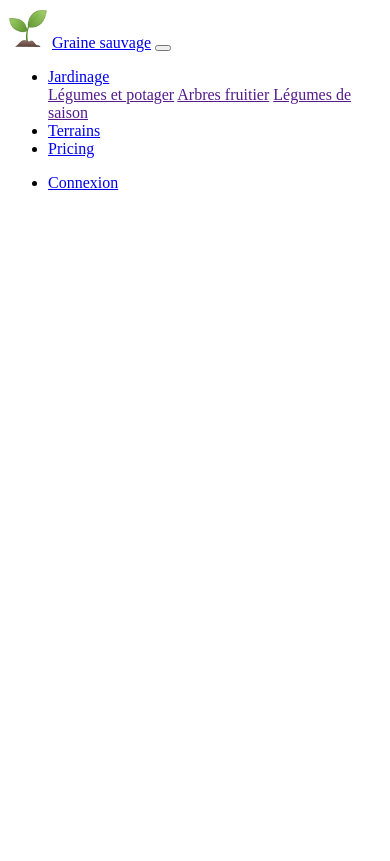
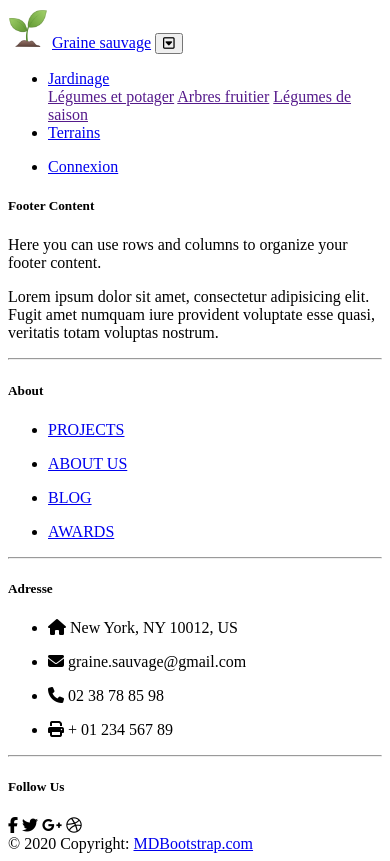
Before and after one commit to Tisserandmat/graine-sauvage, a Symfony app: template templates/layout.html.twig in a window 390 px wide. Before the commit the page ends 190 px from the top, so only its background shows below. Run offline with Twig, Linux system fonts and the light colour scheme; the template is opened without the code that fills it, so the values that code supplies are empty; some libraries are stand-ins or nearby versions.

Commit message:
Ajout du footer + nouvelle palettes de couleur, ajout de font awesome + ajout incone menu pour la navbar mode responsive

```diff
--- a/assets/scss/_vars.scss
+++ b/assets/scss/_vars.scss
@@ -4,6 +4,7 @@
 $primary-color : #005668;;
 $light-green : #5a974c;
 $light-color: #ffffff;
+$sun-color: #FF9505;
 
 $font-title: 'Indie Flower', cursive;
 $font-text: 'Oxygen', sans-serif;
@@ -15,7 +16,7 @@
 $size-title: calc(3 * var($size-text));
 
 $theme-colors: (
-        "primary": $primary-color,
         "danger": #FF4136,
-        "info": $light-green,
+        "success": $light-green,
+        "info": #FF9505
 );
--- a/templates/_layoutAdmin.html.twig
+++ b/templates/_layoutAdmin.html.twig
@@ -15,5 +15,6 @@
 {% block javascripts %}
  {{ encore_entry_script_tags('app') }}
 {% endblock %}
+{% include 'footer.html.twig' %}
 </body>
 </html>
--- /dev/null
+++ b/templates/footer.html.twig
@@ -0,0 +1,128 @@
+<!-- Footer -->
+<footer class="page-footer font-small mdb-color bg-success lighten-3 pt-4">
+
+    <!-- Footer Links -->
+    <div class="container bg-success text-center text-md-left">
+
+        <!-- Grid row -->
+        <div class="row bg-success">
+
+            <!-- Grid column -->
+            <div class="col-md-4 col-lg-3 mr-auto my-md-4 my-0 mt-4 mb-1">
+
+                <!-- Content -->
+                <h5 class="font-weight-bold text-uppercase mb-4">Footer Content</h5>
+                <p>Here you can use rows and columns to organize your footer content.</p>
+                <p>Lorem ipsum dolor sit amet, consectetur adipisicing elit. Fugit amet numquam iure provident voluptate
+                    esse
+                    quasi, veritatis totam voluptas nostrum.</p>
+
+            </div>
+            <!-- Grid column -->
+
+            <hr class="clearfix w-100 d-md-none">
+
+            <!-- Grid column -->
+            <div class="col-md-2 col-lg-2 mx-auto my-md-4 my-0 mt-4 mb-1">
+
+                <!-- Links -->
+                <h5 class="font-weight-bold text-uppercase mb-4">About</h5>
+
+                <ul class="list-unstyled">
+                    <li>
+                        <p>
+                            <a href="#!">PROJECTS</a>
+                        </p>
+                    </li>
+                    <li>
+                        <p>
+                            <a href="#!">ABOUT US</a>
+                        </p>
+                    </li>
+                    <li>
+                        <p>
+                            <a href="#!">BLOG</a>
+                        </p>
+                    </li>
+                    <li>
+                        <p>
+                            <a href="#!">AWARDS</a>
+                        </p>
+                    </li>
+                </ul>
+
+            </div>
+            <!-- Grid column -->
+
+            <hr class="clearfix w-100 d-md-none">
+
+            <!-- Grid column -->
+            <div class="col-md-4 col-lg-3 mx-auto my-md-4 my-0 mt-4 mb-1">
+
+                <!-- Contact details -->
+                <h5 class="font-weight-bold text-uppercase mb-4">Adresse</h5>
+
+                <ul class="list-unstyled">
+                    <li>
+                        <p>
+                            <i class="fas fa-home mr-3"></i> New York, NY 10012, US</p>
+                    </li>
+                    <li>
+                        <p>
+                            <i class="fas fa-envelope mr-3"></i> graine.sauvage@gmail.com</p>
+                    </li>
+                    <li>
+                        <p>
+                            <i class="fas fa-phone mr-3"></i> 02 38 78 85 98</p>
+                    </li>
+                    <li>
+                        <p>
+                            <i class="fas fa-print mr-3"></i> + 01 234 567 89</p>
+                    </li>
+                </ul>
+
+            </div>
+            <!-- Grid column -->
+
+            <hr class="clearfix w-100 d-md-none">
+
+            <!-- Grid column -->
+            <div class="col-md-2 col-lg-2 text-center mx-auto my-4">
+
+                <!-- Social buttons -->
+                <h5 class="font-weight-bold text-uppercase mb-4">Follow Us</h5>
+
+                <!-- Facebook -->
+                <a type="button" class="btn-floating btn-fb">
+                    <i class="fab fa-facebook-f"></i>
+                </a>
+                <!-- Twitter -->
+                <a type="button" class="btn-floating btn-tw">
+                    <i class="fab fa-twitter"></i>
+                </a>
+                <!-- Google +-->
+                <a type="button" class="btn-floating btn-gplus">
+                    <i class="fab fa-google-plus-g"></i>
+                </a>
+                <!-- Dribbble -->
+                <a type="button" class="btn-floating btn-dribbble">
+                    <i class="fab fa-dribbble"></i>
+                </a>
+
+            </div>
+            <!-- Grid column -->
+
+        </div>
+        <!-- Grid row -->
+
+    </div>
+    <!-- Footer Links -->
+
+    <!-- Copyright -->
+    <div class="footer-copyright text-center bg-success py-3">© 2020 Copyright:
+        <a href="https://mdbootstrap.com/"> MDBootstrap.com</a>
+    </div>
+    <!-- Copyright -->
+
+</footer>
+<!-- Footer -->
--- a/templates/layout.html.twig
+++ b/templates/layout.html.twig
@@ -12,8 +12,11 @@
 {% include 'navbar.html.twig' %}
 {% block body %}
 {% endblock %}
+{% include 'footer.html.twig' %}
 {% block javascripts %}
+ <script src="https://kit.fontawesome.com/38fc56fe7a.js" crossorigin="anonymous"></script>
  {{ encore_entry_script_tags('app') }}
 {% endblock %}
+
 </body>
 </html>
--- a/templates/navbar.html.twig
+++ b/templates/navbar.html.twig
@@ -1,43 +1,30 @@
 <nav class="navbar navbar-expand-lg navbar bg-light">
-
     <img class="mr-3 rounded" height="40" src="{{ asset('images/logo.png') }}" alt="logo">
-
-    <a class="navbar-brand text-info mr-3"  href="{{ path('home') }}">Graine sauvage</a>
-
-    <button class="navbar-toggler" type="button" data-toggle="collapse" data-target="#navbarNavDropdown"
+    <a class="navbar-brand text-success mr-3"  href="{{ path('home') }}">Graine <span class="text-info">sauvage</span></a>
+    <button class="navbar-toggler " type="button" data-toggle="collapse" data-target="#navbarNavDropdown"
             aria-controls="navbarNavDropdown" aria-expanded="false" aria-label="Toggle navigation">
-        <span class="navbar-toggler-icon"></span>
+        <i class="far fa-caret-square-down btn btn-success"></i>
     </button>
     <div class="collapse navbar-collapse ml-3 justify-content-between" id="navbarNavDropdown">
         <ul class="navbar-nav">
-
             <li class="nav-item dropdown">
-                <a class="nav-link dropdown-toggle text-info" href="#" id="navbarDropdownMenuLink" role="button"
+                <a class="nav-link dropdown-toggle text-success" href="#" id="navbarDropdownMenuLink" role="button"
                    data-toggle="dropdown" aria-haspopup="true" aria-expanded="false">
                     Jardinage
                 </a>
                 <div class="dropdown-menu" aria-labelledby="navbarDropdownMenuLink">
-                    <a class="dropdown-item text-info" href="">Légumes et potager</a>
-                    <a class="dropdown-item text-info" href="">Arbres fruitier</a>
-                    <a class="dropdown-item text-info" href="">Légumes de saison</a>
+                    <a class="dropdown-item text-success" href="">Légumes et potager</a>
+                    <a class="dropdown-item text-success" href="">Arbres fruitier</a>
+                    <a class="dropdown-item text-success" href="">Légumes de saison</a>
                 </div>
             </li>
-
             <li class="nav-item">
-                <a class="nav-link text-info" href="#">Terrains</a>
+                <a class="nav-link text-success" href="#">Terrains</a>
             </li>
-
-            <li class="nav-item">
-                <a class="nav-link" href="#">Pricing</a>
-            </li>
-
         </ul>
-    </div>
-
-    <div class="text-right">
         <ul class="navbar-nav">
             <li class="nav-item">
-                <a class="nav-link text-info" href="#">Connexion</a>
+                <a class="nav-link text-success" href="#">Connexion</a>
             </li>
         </ul>
     </div>
```
Also changed, not shown: assets/scss/app.scss (+12 -1 lines).
